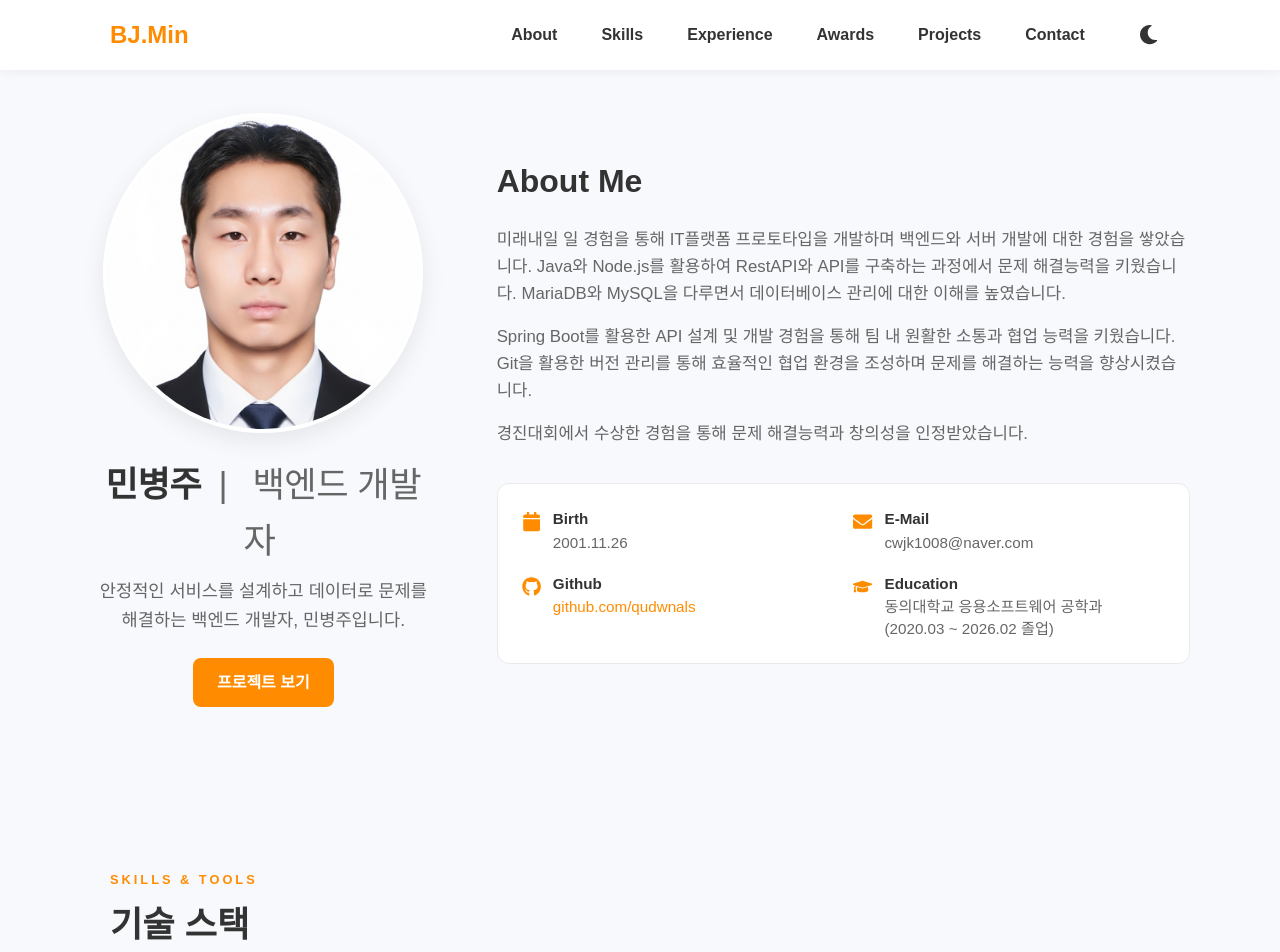
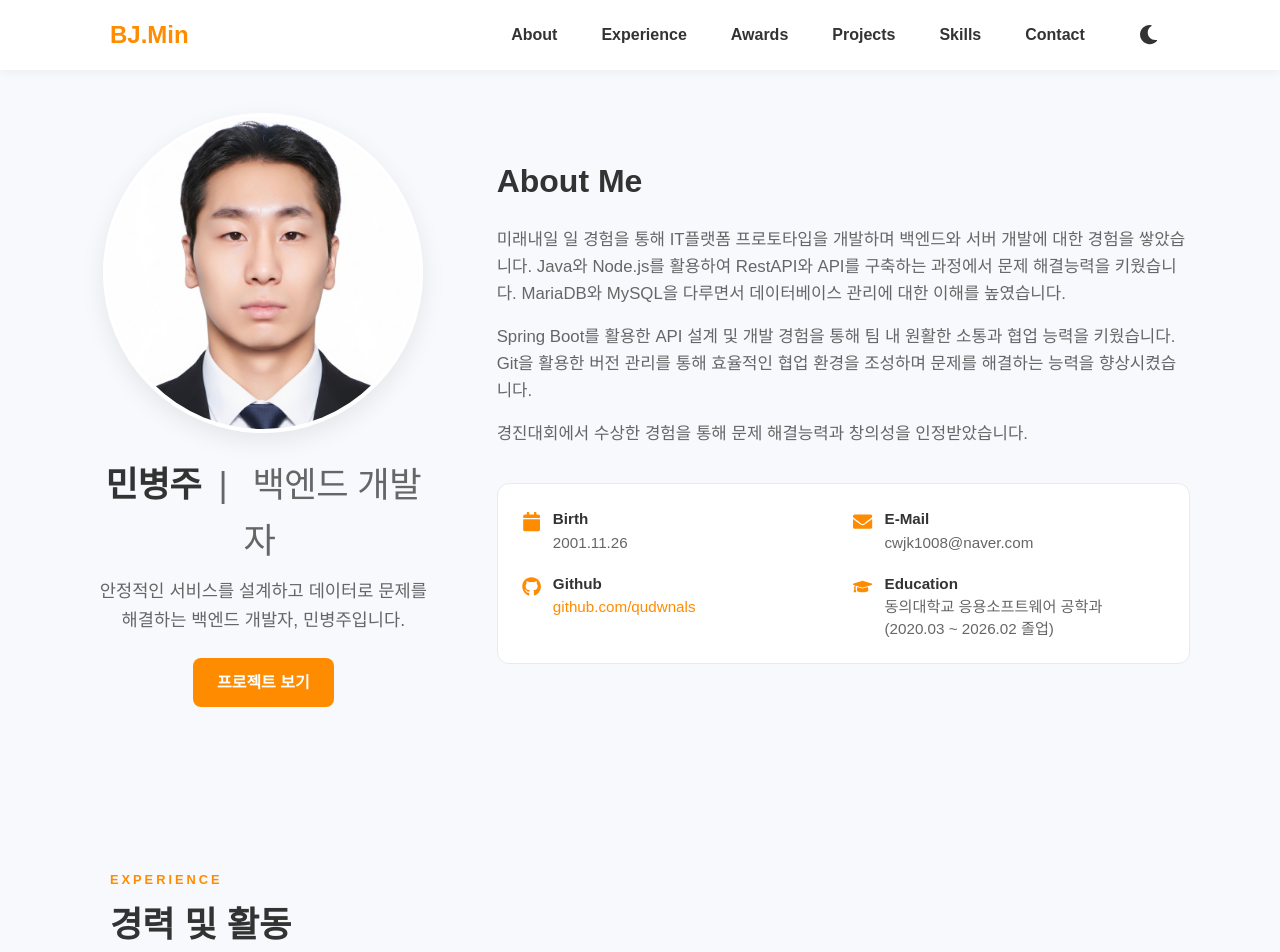
Before and after one commit to qudwnals/Portfoilo, a React (Vite) app: page / in a window 1280 px wide. Shown: the top 952 px of the page. Built offline with nearby package versions, Linux system fonts and the light colour scheme; a web font is replaced by a local one.

Commit message:
대시보드 배치 수정

```diff
--- a/src/App.jsx
+++ b/src/App.jsx
@@ -34,10 +34,10 @@ function App() {
       <Header theme={theme} toggleTheme={toggleTheme} />
       <main>
         <ProfileSection />
-        <Skills />
         <Experience />
         <Awards />
         <ProjectGallery />
+        <Skills />
       </main>
       <Contact />
     </div>
--- a/src/components/Header.jsx
+++ b/src/components/Header.jsx
@@ -17,10 +17,10 @@ const Header = ({ theme, toggleTheme }) => {
         </div>
         <nav className="nav-menu" style={{ display: 'flex', alignItems: 'center' }}>
           <button onClick={() => scrollToSection('about')} className="nav-link">About</button>
-          <button onClick={() => scrollToSection('skills')} className="nav-link">Skills</button>
           <button onClick={() => scrollToSection('experience')} className="nav-link">Experience</button>
           <button onClick={() => scrollToSection('awards')} className="nav-link">Awards</button>
           <button onClick={() => scrollToSection('projects')} className="nav-link">Projects</button>
+          <button onClick={() => scrollToSection('skills')} className="nav-link">Skills</button>
           <button onClick={() => scrollToSection('contact')} className="nav-link">Contact</button>
 
           <button
```
